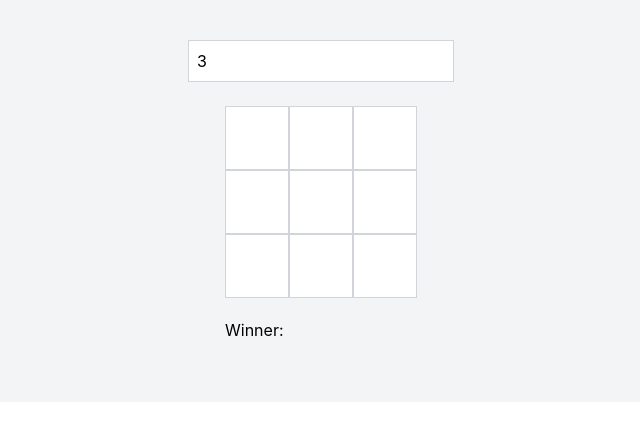
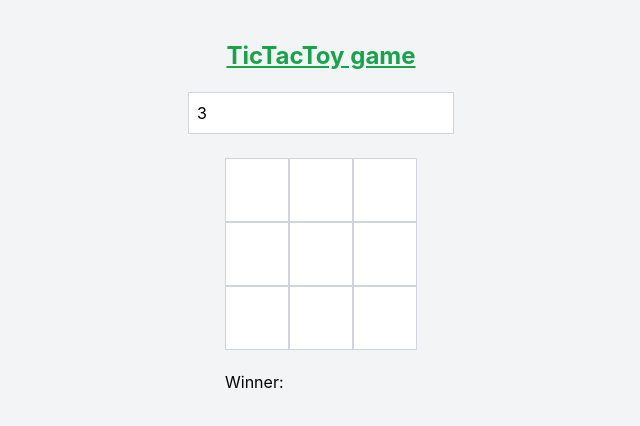
Before and after one commit to MonaMag/tic-tac-toy, a React (Create React App) app: page / in a window 1280 px wide. Shown: the top 426 px of the page, without its empty margins (319-959 px from the left). Built offline with nearby package versions, Linux system fonts and the light colour scheme.

Commit message:
changed styles

```diff
--- a/src/tic-tac-toy/Board.tsx
+++ b/src/tic-tac-toy/Board.tsx
@@ -52,6 +52,7 @@ export const Board = ({ n }: { n: number }) => {
     ) {
       return secondaryDiagonal;
     }
+
   };
 
   useEffect(() => {
@@ -73,7 +74,7 @@ export const Board = ({ n }: { n: number }) => {
               key={`${rowIndex} - ${colIndex}`}
               className={twMerge(
                 'flex justify-center items-center w-16 h-16 border border-gray-300 bg-white',
-                `${value ? 'bg-green-100' : ''}`
+                `${value ? 'bg-green-600' : ''}`
               )}
               onClick={() => handleClick(rowIndex, colIndex)}
             >
--- a/src/tic-tac-toy/TicTacToy.tsx
+++ b/src/tic-tac-toy/TicTacToy.tsx
@@ -5,6 +5,7 @@ export function TicTacToy() {
   const [size, setSize] = useState(3);
   return (
     <div className="flex flex-col w-full items-center p-10 bg-gray-100">
+      <h2 className='mb-5 text-2xl font-bold text-green-600 underline'>TicTacToy game</h2>
       <div className="flex flex-row mb-6">
         <input
           min="3"
```
